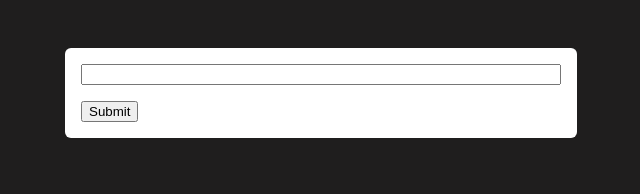
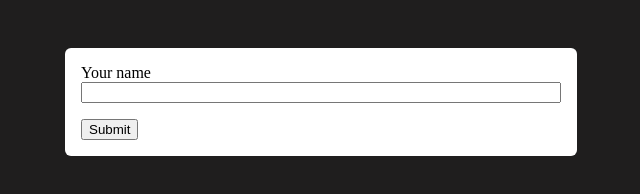
Before and after one commit to triffalin/forms, a plain HTML site: page index.html in a window 1280 px wide. Shown: the whole page, without its empty margins (319-959 px from the left). Drawn offline with Linux system fonts and the light colour scheme.

Commit message:
added labels

```diff
--- a/index.html
+++ b/index.html
@@ -10,7 +10,8 @@
 
 <body>
     <form action="/" method="GET">
-        <input type="text" name="user-name" />
+        <label for="user-name">Your name</label>
+        <input type="text" name="user-name" id="user-name" />
         <button>Submit</button>
     </form>
 </body>
```
